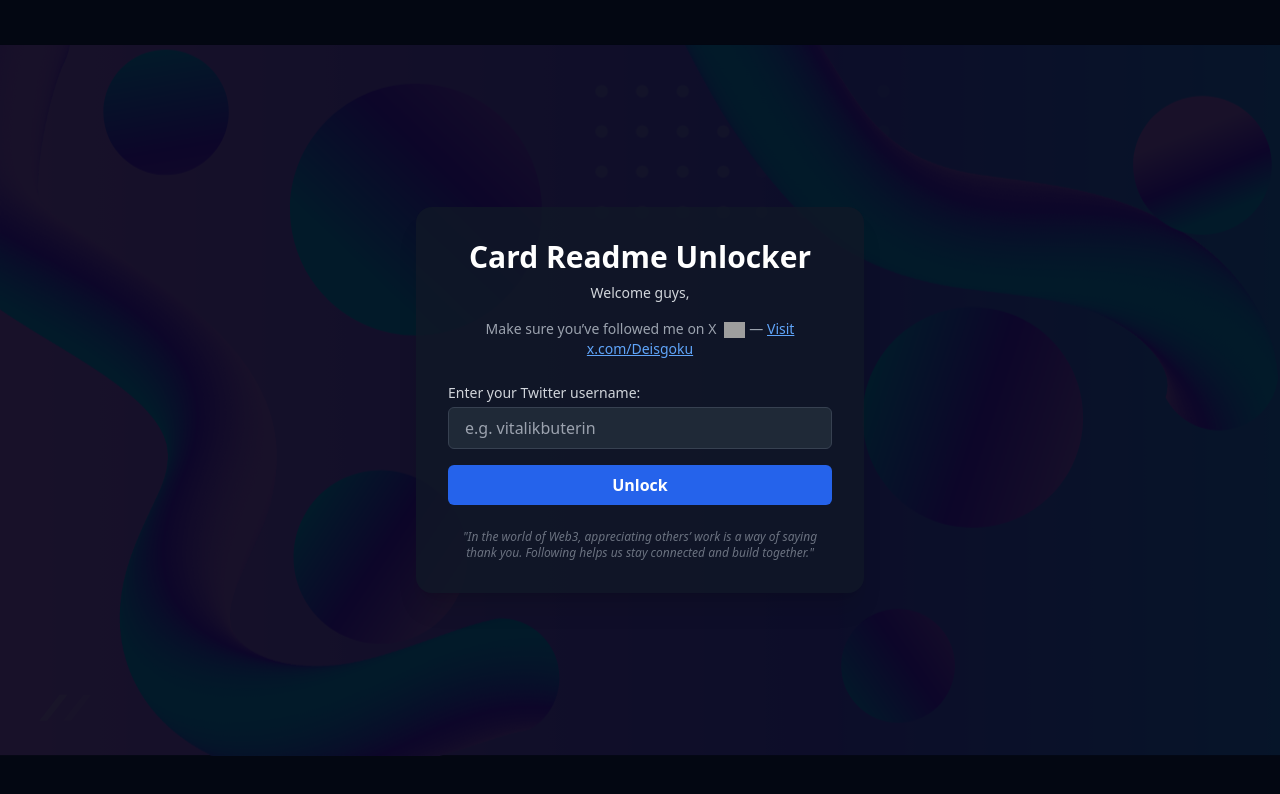
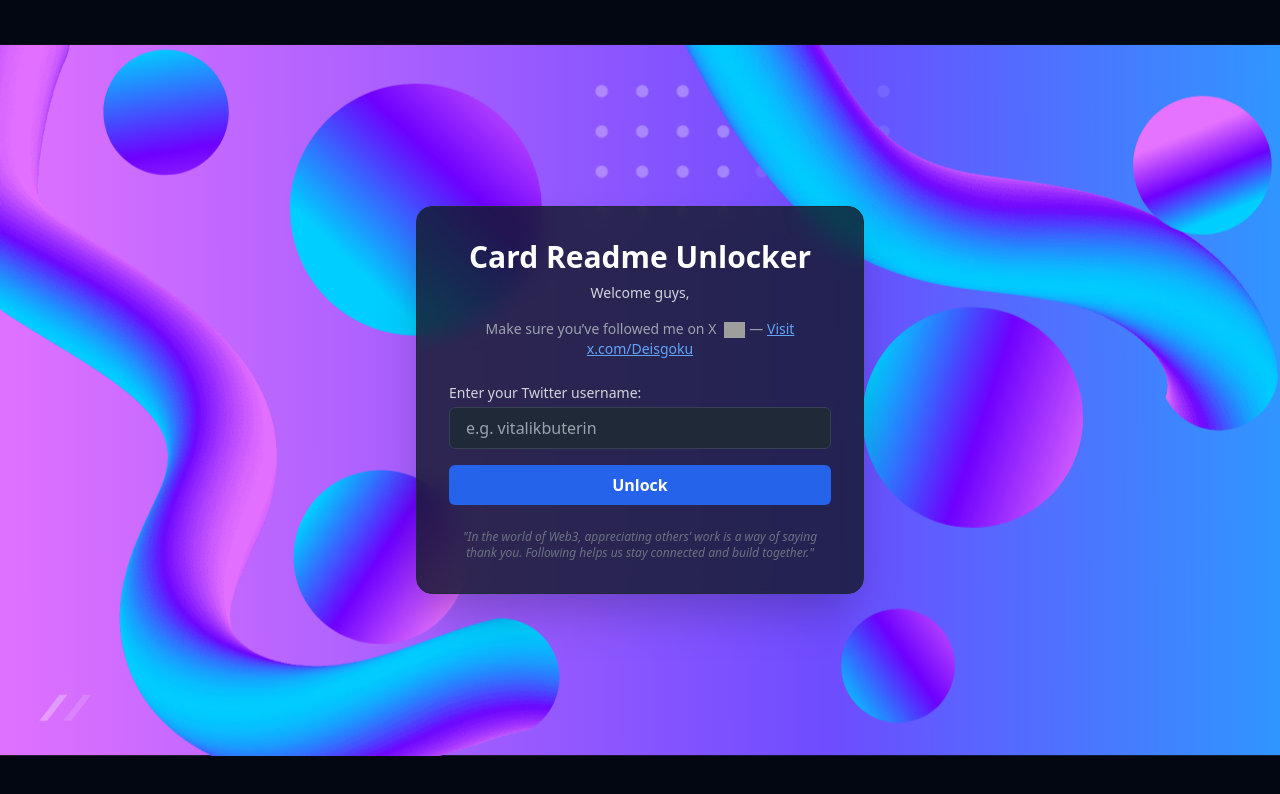
Before and after one commit to deisgoku/crypto-price-readme, a Next.js app: page /unlock in a window 1280 px wide. Shown: the top 794 px of the page. Built offline with nearby package versions, Linux system fonts and the light colour scheme; grey boxes are pictures that could not be loaded.

Commit message:
Update global.css

```diff
--- a/styles/global.css
+++ b/styles/global.css
@@ -7,14 +7,14 @@
 }
 
 .unlock-lottie-bg {
-  @apply absolute inset-0 w-full h-full opacity-10 z-0;
+  @apply absolute inset-0 w-full h-full z-0;
   object-fit: cover;
 }
 
 .unlock-card {
-  @apply relative z-10 bg-gray-900 bg-opacity-80 p-8 rounded-2xl shadow-xl w-full max-w-md;
+  @apply relative z-10 bg-gray-900/80 p-8 rounded-2xl shadow-2xl w-full max-w-md backdrop-blur-md border border-gray-800;
 }
 
 .unlock-popup {
-  @apply absolute top-4 right-4 bg-gray-800 border border-green-500 text-white px-6 py-4 rounded-xl shadow-lg flex items-start gap-3 z-20 max-w-xs;
+  @apply absolute top-4 right-4 bg-gray-800/90 border border-green-500 text-white px-6 py-4 rounded-xl shadow-xl flex items-start gap-3 z-20 max-w-xs backdrop-blur-sm;
 }
```
